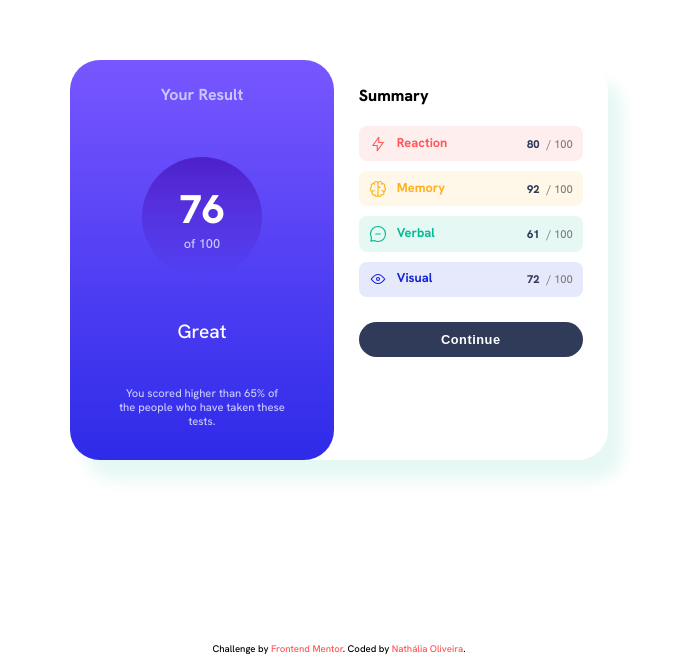
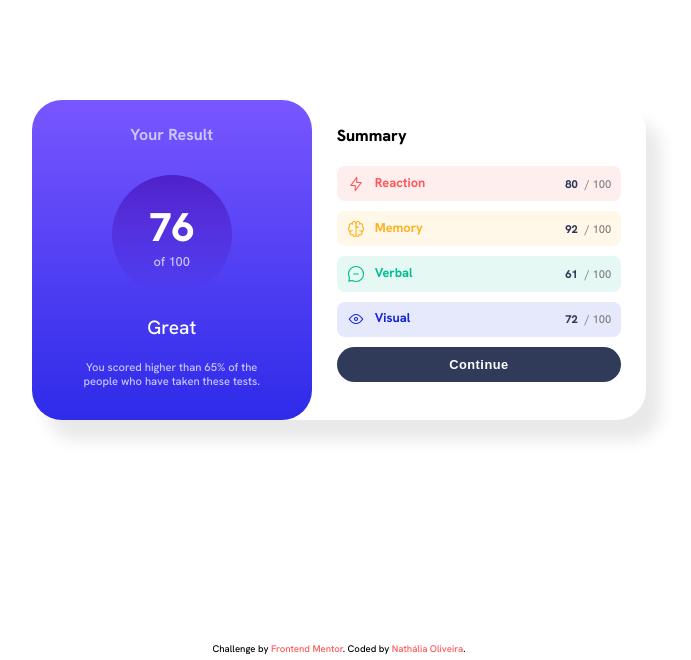
Before and after one commit to nathsantoliver/results-summary-component-main, a plain HTML site: page index.html in a window 1536 px wide. Shown: the part 140-800 px from the top of the page, without its empty margins (429-1120 px from the left). Drawn offline with Linux system fonts and the light colour scheme.

Commit message:
update sizes desktop

```diff
--- a/assets/css/style.css
+++ b/assets/css/style.css
@@ -213,12 +213,12 @@ body {
 
     .card {
         /* border:2px solid red; */
-        width: 35vw;
-        height: 50vh;
+        width: 40vw;
+        height: 40vh;
         margin: auto;
         border-radius: 30px;
         display: flex;
-        box-shadow: 15px 20px 15px #00bd911a;
+        box-shadow: 15px 20px 15px #282b2a1a;
     }
 
     .section_results {
@@ -273,6 +273,53 @@ body {
     .section_summary button {
         height: 2.2rem;
         font-size: .8rem;
-        margin-top: 15px;
+        /* margin-top: 5px; */
     }
 }
+
+
+@media(min-width: 1440px) {
+    body {
+        /* background-color: aquamarine; */
+        width: 100vw;
+        height: 100vh;
+        display: flex;
+        flex-direction: column;
+        align-items: center;
+        position: relative;
+    }
+
+    .card {
+        /* border:2px solid red; */
+        width: 40vw;
+        height: 40vh;
+        margin: auto;
+        border-radius: 30px;
+        display: flex;
+        box-shadow: 15px 20px 15px #282b2a1a;
+    }
+
+    .section_results {
+        /* display: none; */
+        border-radius: 30px;
+        height: 100%;
+        width: 30vw;
+        gap: 0;
+    }
+
+    .result_value {
+        width: 120px;
+        height: 120px;
+        border-radius: 50%;
+    }
+
+    .section_results h1 {
+        padding-top: 0;
+    }
+
+    /* FALTA BOX-SHADOW E ORGANIZAR SECTION SUMMARY */
+    .section_summary {
+        padding: 25px 25px;
+    }
+
+}
```
